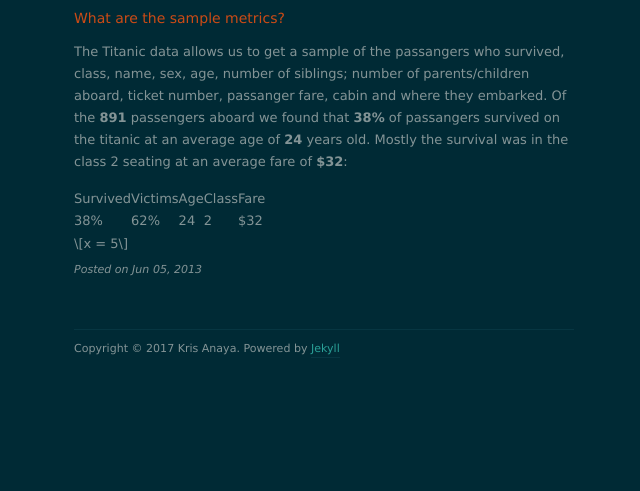
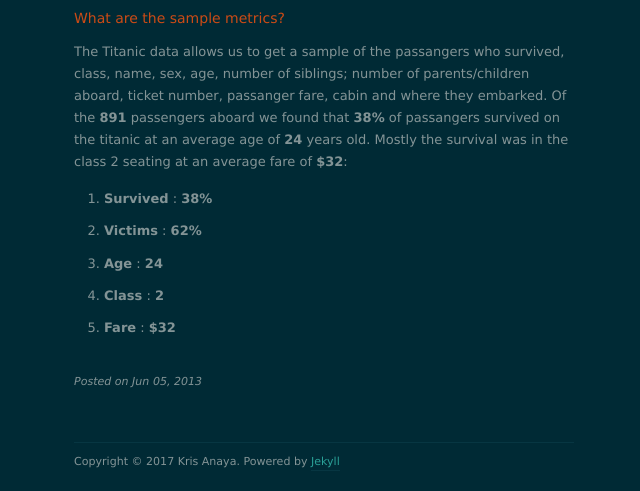
Before and after one commit to krismanaya/krismanaya.github.io, a Jekyll site: the page built from _posts/2013-06-05-welcome-to-jekyll.markdown, in a window 1280 px wide. Shown: the part 825-1316 px from the top of the page, without its empty margins (316-956 px from the left). Built offline with Jekyll 4.4.1, drawn with Linux system fonts in a browser that asks for light colours; nearby versions of some CDN libraries; before the commit the page ends 1204 px from its top, so only the background shows below that.

Commit message:
bullet list

````diff
--- a/_posts/2013-06-05-welcome-to-jekyll.markdown
+++ b/_posts/2013-06-05-welcome-to-jekyll.markdown
@@ -18,8 +18,8 @@ If you wish to view our source code for this ```python``` project please click h
 ### What are the sample metrics?
 The Titanic data allows us to get a sample of the passangers who survived, class, name, sex, age, number of siblings; number of parents/children aboard, ticket number, passanger fare, cabin and where they embarked. Of the **891** passengers aboard we found that **38%** of passangers survived on the titanic at an average age of **24** years old. Mostly the survival was in the class 2 seating at an average fare of **$32**:
 
-Survived |Victims| Age | Class | Fare |
----------| ------| --- | ----- | ---- |
-   38%   |  62%  | 24  |   2   |  $32 |
-
-$$ x = 5 $$
+* **Survived** : **38%**
+* **Victims**  : **62%**
+* **Age**      : **24**
+* **Class**    : **2**
+* **Fare**     : **$32**
````
